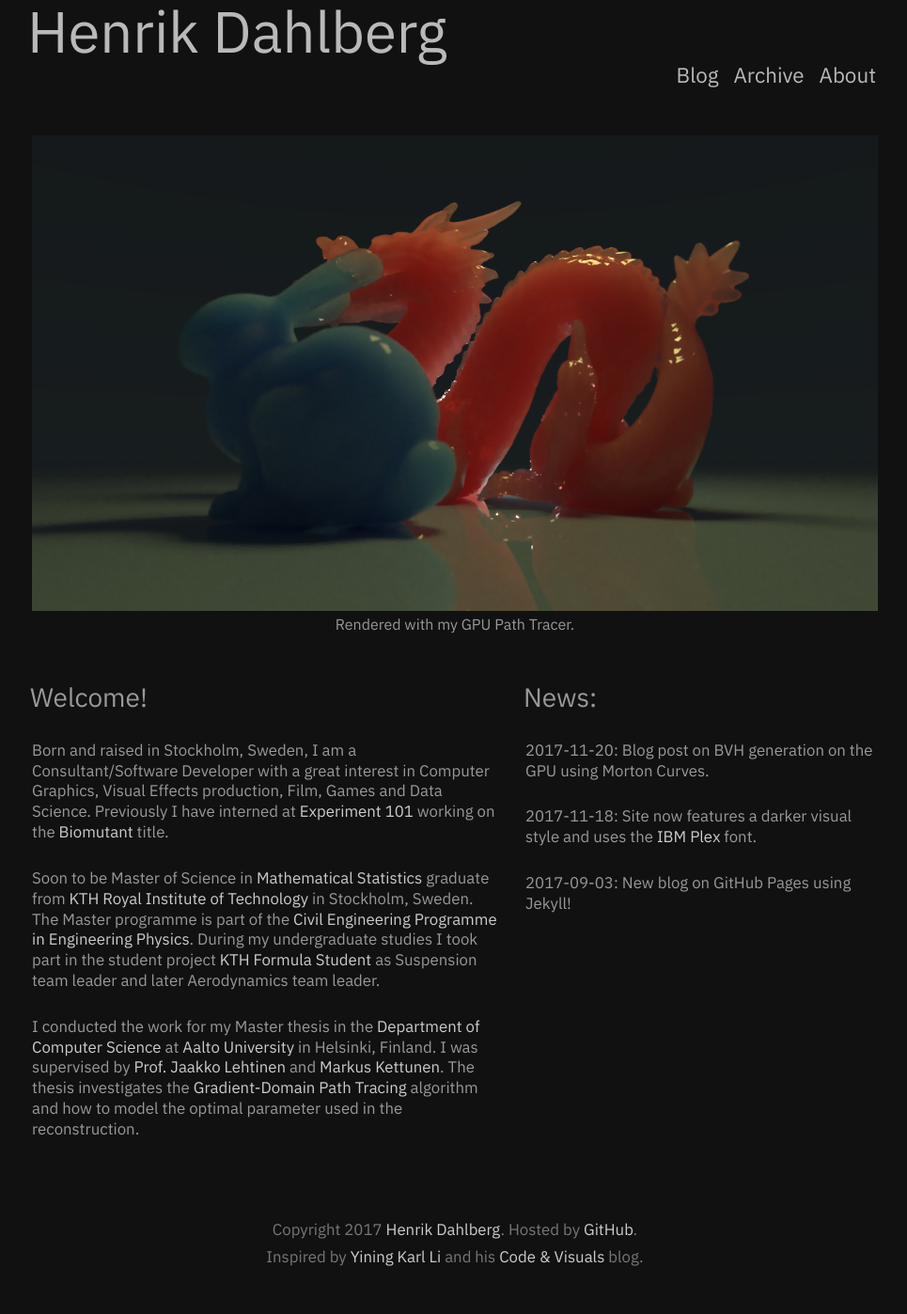
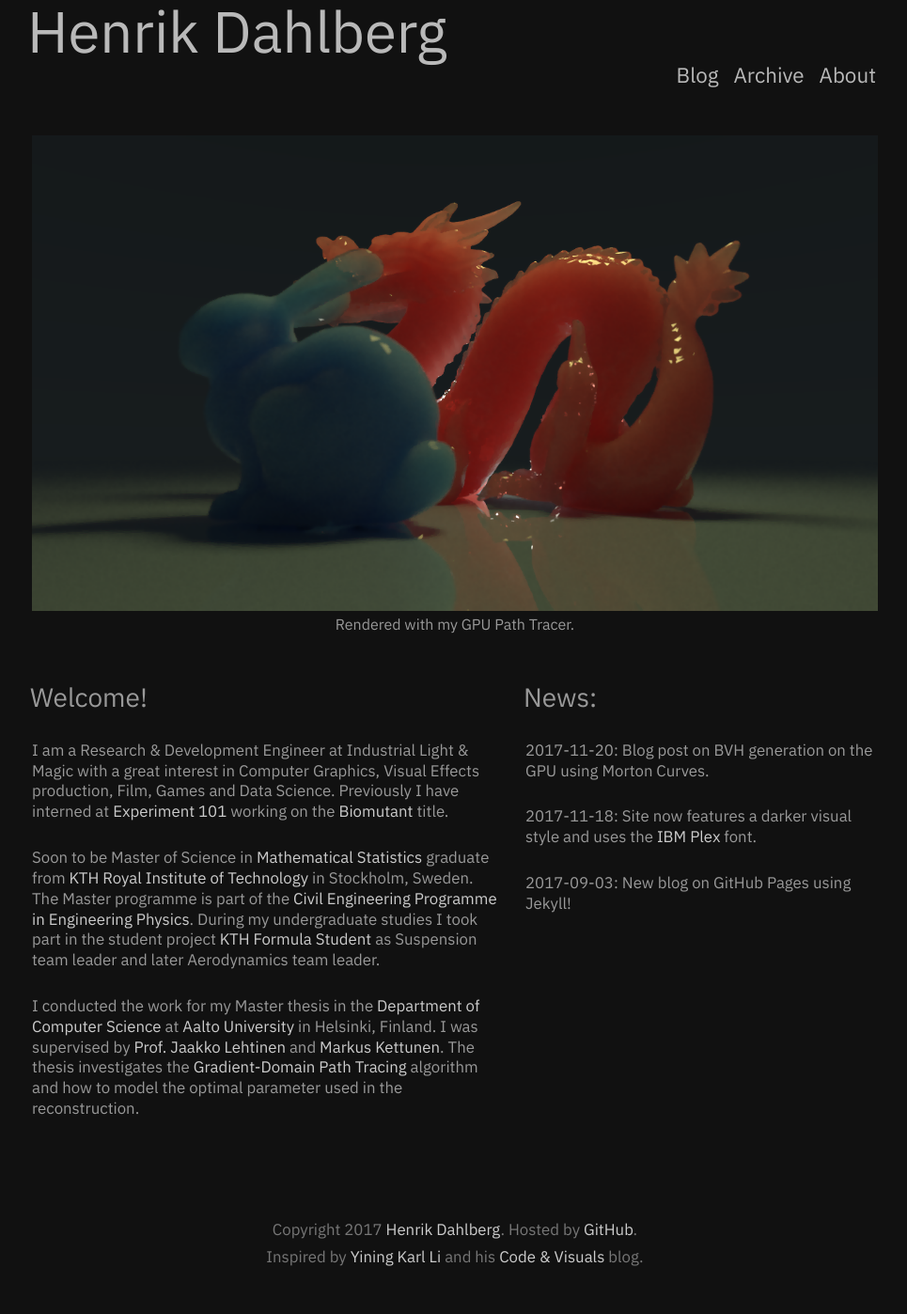
Before and after one commit to henrikdahlberg/henrikdahlberg.github.io, a Jekyll site: the page built from index.html, in a window 1280 px wide. Shown: the whole page at 94% size, without its empty margins (156-1121 px from the left). Built offline with Jekyll 4.4.1, drawn with Linux system fonts in a browser that asks for light colours; some web fonts are replaced.

Commit message:
Update index.html

```diff
--- a/index.html
+++ b/index.html
@@ -23,7 +23,7 @@ page-template: home-template
 		<div class = "frontpagerow">
             <div class="frontpageleftbar">
                 <h2 class="textfield-title">Welcome!</h2>
-					<p>Born and raised in Stockholm, Sweden, I am a Consultant/Software Developer with a great interest in Computer Graphics, Visual Effects production, Film, Games and Data Science. Previously I have interned at <a href="http://experiment101.com/">Experiment 101</a> working on the <a href="http://biomutant.com/">Biomutant</a> title.</p>
+					<p>I am a Research & Development Engineer at Industrial Light & Magic with a great interest in Computer Graphics, Visual Effects production, Film, Games and Data Science. Previously I have interned at <a href="http://experiment101.com/">Experiment 101</a> working on the <a href="http://biomutant.com/">Biomutant</a> title.</p>
 					<p>Soon to be Master of Science in <a href="https://www.kth.se/en/studies/master/applied-and-computational-mathematics/">Mathematical Statistics</a> graduate from <a href="http://www.kth.se/">KTH Royal Institute of Technology</a> in Stockholm, Sweden. The Master programme is part of the <a href="https://www.kth.se/utbildning/civilingenjor/teknisk-fysik/utbildningsbeskrivning-1.4216">Civil Engineering Programme in Engineering Physics</a>. During my undergraduate studies I took part in the student project <a href="http://www.kthformulastudent.se/">KTH Formula Student</a> as Suspension team leader and later Aerodynamics team leader.</p>
 					<p>I conducted the work for my Master thesis in the <a href="http://cs.aalto.fi/en/">Department of Computer Science</a> at <a href="http://www.aalto.fi/en/">Aalto University</a> in Helsinki, Finland. I was supervised by <a href="https://mediatech.aalto.fi/~jaakko/">Prof. Jaakko Lehtinen</a> and <a href="https://mediatech.aalto.fi/~kettunm2/">Markus Kettunen</a>. The thesis investigates the <a href="https://mediatech.aalto.fi/publications/graphics/GPT/">Gradient-Domain Path Tracing</a> algorithm and how to model the optimal parameter used in the reconstruction.</p>
             </div>
```
